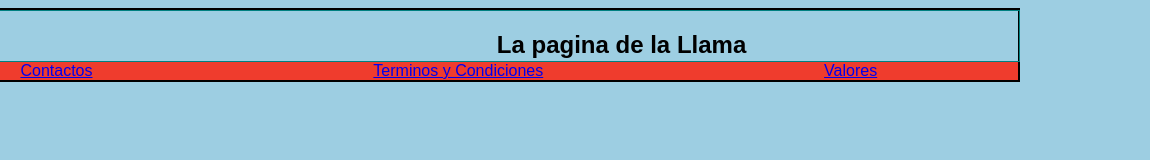
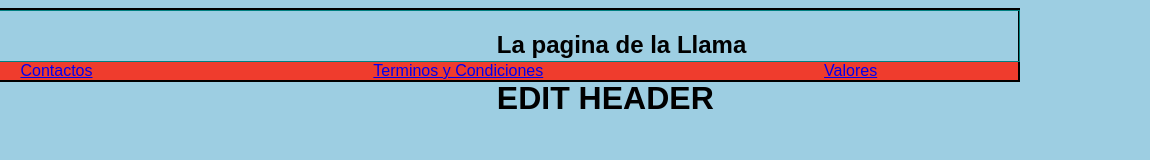
Before and after one commit to diegoalex40/Git-Github, a plain HTML site: page index.html in a window 1280 px wide. Shown: the full height of the page, 130-1280 px from the left. Drawn offline with Linux system fonts and the light colour scheme.

Commit message:
Texto extra

```diff
--- a/index.html
+++ b/index.html
@@ -15,6 +15,7 @@
              <img class="header-img" src="./img/llama.png" alt="Logo">La Llama
             <div class="header-texto">
                 <h2>La pagina de la Llama</h2>
+                <h1>EDIT HEADER</h1>
             </div>
         </header>
         <section class="main">
```
